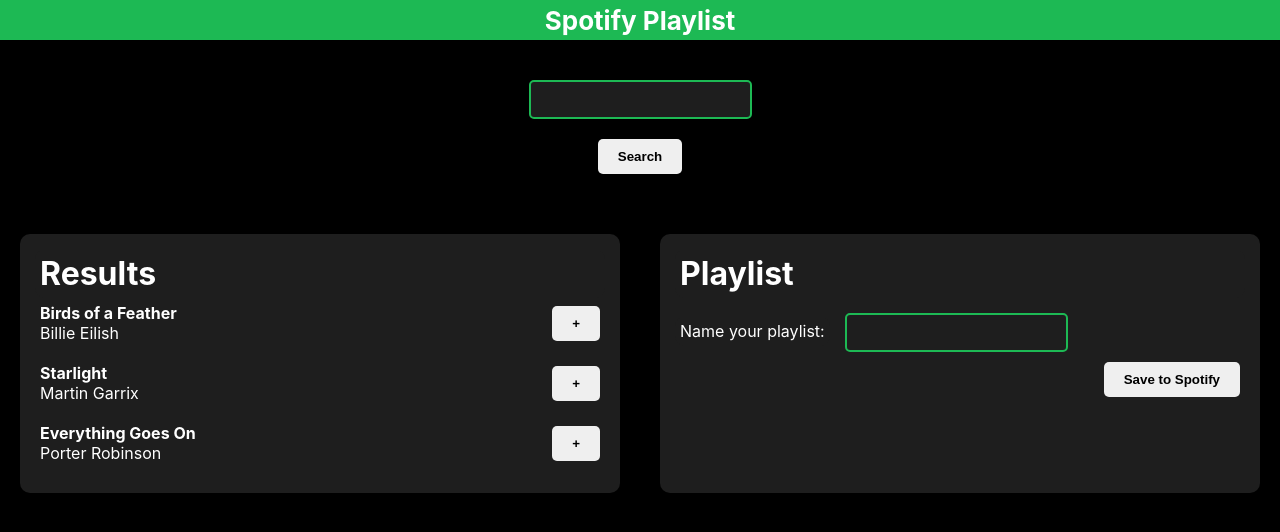
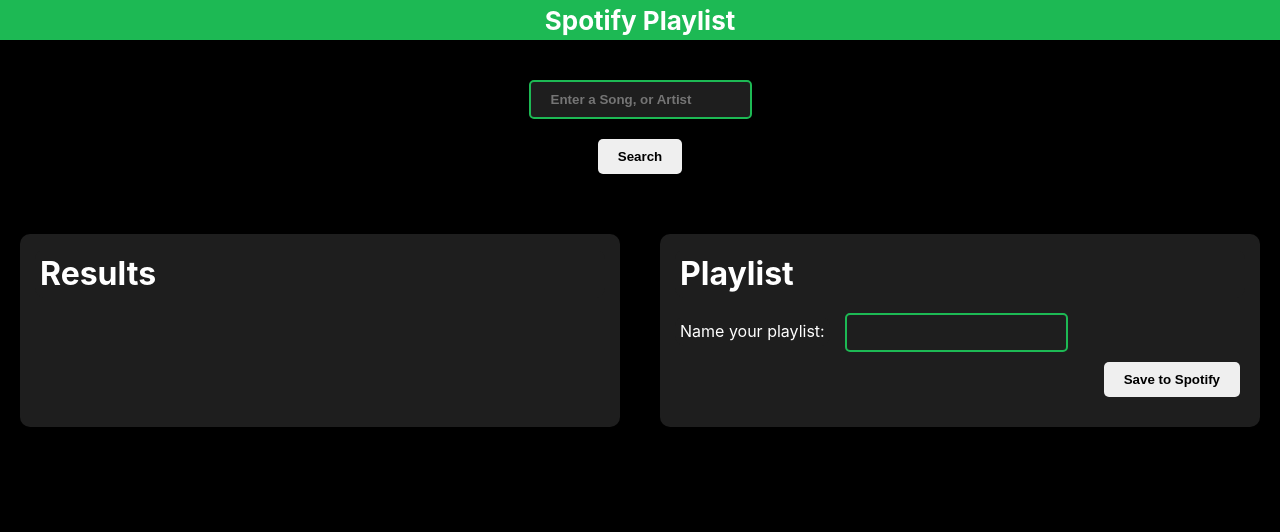
Before and after one commit to bernardolr/Jamming, a React (Create React App) app: page / in a window 1280 px wide. Shown: the top 532 px of the page. Built offline with nearby package versions, Linux system fonts and the light colour scheme.

Commit message:
Added real functionality of search with Spotify's API

```diff
--- a/src/App.js
+++ b/src/App.js
@@ -3,48 +3,56 @@
 import SearchBar from './SearchBar';
 import SearchResults from './SearchResults';
 import Playlist from './Playlist';
+import { Spotify } from './util/Spotify';
 
 function App() {
-
-  const [tracks, setTracks] = useState([]);
+    const [searchResults, setSearchResults] = useState([]);
     const [selectedTracks, setSelectedTracks] = useState([]);
-
-    // Function to update tracks, passed to SearchResults
-    const updateTracks = (newTracks) => {
-        setTracks(newTracks);
-    };
 
     const updateSelectedTracks = (newSelectedTracks) => {
         setSelectedTracks(newSelectedTracks);
-    }
+    };
 
     const removeTrack = (id) => {
         const newSelectedTracks = selectedTracks.filter(track => track.id !== id);
         setSelectedTracks(newSelectedTracks);
     };
 
+    const savePlaylist = () => {
+        const trackURIs = selectedTracks.map((t) => t.uri);
+        // Add logic to save the playlist
+    };
+
+    const search = (term) => {
+        Spotify.search(term).then(result => setSearchResults(result));
+        console.log(term);
+    };
+
     return (
         <div className='App'>
             <header className="App-Header">
                 <nav>Spotify Playlist</nav>
-
             </header>
-      <div  className='Search-Bar'>
-      <SearchBar/>
+            <div className='Search-Bar'>
+                <SearchBar onSearch={search} />
             </div>
             <div className='Row'>
                 <div className='Card'>
-
-          <SearchResults onUpdateTracks={updateTracks} selectedTracks={selectedTracks} onUpdateSelectedTracks={updateSelectedTracks} onRemoveTrack={removeTrack} />
-
+                    <SearchResults
+                        searchResults={searchResults}
+                        selectedTracks={selectedTracks}
+                        onUpdateSelectedTracks={updateSelectedTracks}
+                        onRemoveTrack={removeTrack}
+                    />
                 </div>
                 <div className='Card'>
-          <Playlist tracks={selectedTracks} onRemoveTrack={removeTrack}/>
+                    <Playlist
+                        tracks={selectedTracks}
+                        onRemoveTrack={removeTrack}
+                        onSave={savePlaylist}
+                    />
                 </div>
             </div>
-
-
-
         </div>
     );
 }
--- a/src/Playlist.js
+++ b/src/Playlist.js
@@ -10,7 +10,8 @@
 
     const handleSubmit = (event) => {
         event.preventDefault();
-        console.log('form submitted with the Playlist Name:', PlaylistName)
+        console.log('form submitted with the Playlist Name:', PlaylistName);
+        console.log()
         // Here you can handle the form submission, e.g., send the data to an API
 
       };
@@ -37,7 +38,7 @@
                 <TrackList tracks={tracks} onRemove={onRemoveTrack}/>
 
                 <div id='Save-To-Spotify'>
-                    <Button type={"submit"} text={buttonText}/>
+                    <Button type={"submit"} text={buttonText} onClick={tracks.onSave}/>
                 </div>
             </form>
         </div>
--- a/src/SearchBar.js
+++ b/src/SearchBar.js
@@ -2,28 +2,34 @@
 import './App.css';
 import Button from './Button';
 
-function SearchBar() {
+function SearchBar({ onSearch }) {
     const [buttonText, setButtonText] = useState('Search');
+    const [term, setTerm] = useState("");
 
-    const handleChangeText = () => {
-        setButtonText('Text Changed!');
-      };
+    const handleButtonClick = (event) => {
+        event.preventDefault();
+        onSearch(term);
+    };
+
+    function handleTermChange({ target }) {
+        setTerm(target.value);
+    }
 
     return (
         <div>
-            <form >
-                <input type="search" id="searchInput"></input>
-                <div id="Search-Button" >
-                    <Button text={buttonText}/>
+            <form onSubmit={handleButtonClick}>
+                <input
+                    type="search"
+                    id="searchInput"
+                    placeholder='Enter a Song, or Artist'
+                    onChange={handleTermChange}
+                />
+                <div id="Search-Button">
+                    <Button text={buttonText} onClick={handleButtonClick} />
                 </div>
-
             </form>
-
-
         </div>
-
     );
-
 }
 
 export default SearchBar;
--- a/src/SearchResults.js
+++ b/src/SearchResults.js
@@ -1,51 +1,29 @@
-import React, { useState } from 'react';
+import React, { useState, useEffect } from 'react';
 import './App.css';
 import AddTrack from './AddTrack';
-import TrackList from './Tracklist';
 
+function SearchResults({ searchResults, selectedTracks, onUpdateSelectedTracks, onRemoveTrack }) {
+    const [tracks, setTracks] = useState([]);
 
-function SearchResults({ onUpdateTracks, selectedTracks, onUpdateSelectedTracks, onRemoveTrack }) {
-
-    const initialTracks = {
-        song1: {
-            name: "Birds of a Feather",
-            artist: "Billie Eilish"
-        },
-        song2: {
-            name: "Starlight",
-            artist: "Martin Garrix"
-
-        },
-        song3: {
-            name: "Everything Goes On",
-            artist: "Porter Robinson"
-
-        }
-    }
-
-    const [tracks, setTracks] = useState(initialTracks);
+    useEffect(() => {
+        setTracks(searchResults);
+    }, [searchResults]);
 
     const addTrack = (id) => {
-        const track = tracks[id];
-        const newSelectedTracks = [...selectedTracks, {id, ...track}];
+        const track = tracks.find(track => track.id === id);
+        const newSelectedTracks = [...selectedTracks, track];
         onUpdateSelectedTracks(newSelectedTracks);
     };
-
 
     const isTrackSelected = (id) => {
         return selectedTracks.some(track => track.id === id);
     };
 
-
-
-
-
-
     return (
-        <div >
+        <div>
             <h1 className='Card-Header'>Results</h1>
             <div>
-                {Object.entries(tracks).map(([id, { name, artist }]) => (
+                {tracks.map(({ id, name, artist }) => (
                     <AddTrack
                         key={id}
                         id={id}
@@ -57,14 +35,8 @@
                     />
                 ))}
             </div>
-
-
-
-
         </div>
-
     );
-
 }
 
 export default SearchResults;
--- /dev/null
+++ b/src/util/Spotify.js
@@ -0,0 +1,52 @@
+let accessToken;
+const clientID = "8d619b65e5374799abf7e81f17a959ae";
+const redirectUrl = "http://localhost:3000";
+
+const Spotify = {
+    getAccessToken() {
+        if (accessToken) return accessToken;
+
+        const tokenInURL = window.location.href.match(/access_token=([^&]*)/);
+        const expiryTime = window.location.href.match(/expires_in=([^&]*)/);
+
+        if (tokenInURL && expiryTime) {
+            accessToken = tokenInURL[1];
+            const expiresIn = Number(expiryTime[1]);
+
+            window.setTimeout(() => (accessToken = ""), expiresIn * 1000);
+            window.history.pushState("Access token", null, "/");
+
+            return accessToken;
+        }
+
+        const redirect = `https://accounts.spotify.com/authorize?client_id=${clientID}&response_type=token&scope=playlist-modify-public&redirect_uri=${redirectUrl}`;
+        window.location = redirect;
+    },
+
+    search(term) {
+        accessToken = Spotify.getAccessToken();
+        return fetch(`https://api.spotify.com/v1/search?type=track&q=${term}`, {
+            method: "GET",
+            headers: { Authorization: `Bearer ${accessToken}` },
+        })
+        .then(response => response.json())
+        .then(jsonResponse => {
+            if (!jsonResponse) {
+                console.error("Response Error");
+                return [];
+            }
+            console.log(accessToken);
+            console.log(jsonResponse);
+            return jsonResponse.tracks.items.map(t => ({
+                id: t.id,
+                name: t.name,
+                artist: t.artists[0].name,
+                album: t.album.name,
+                uri: t.uri,
+            }));
+        })
+        .catch(error => console.error('Error fetching data:', error));
+    },
+};
+
+export { Spotify };
```
Lines whose indentation alone changed are shown as unchanged.
